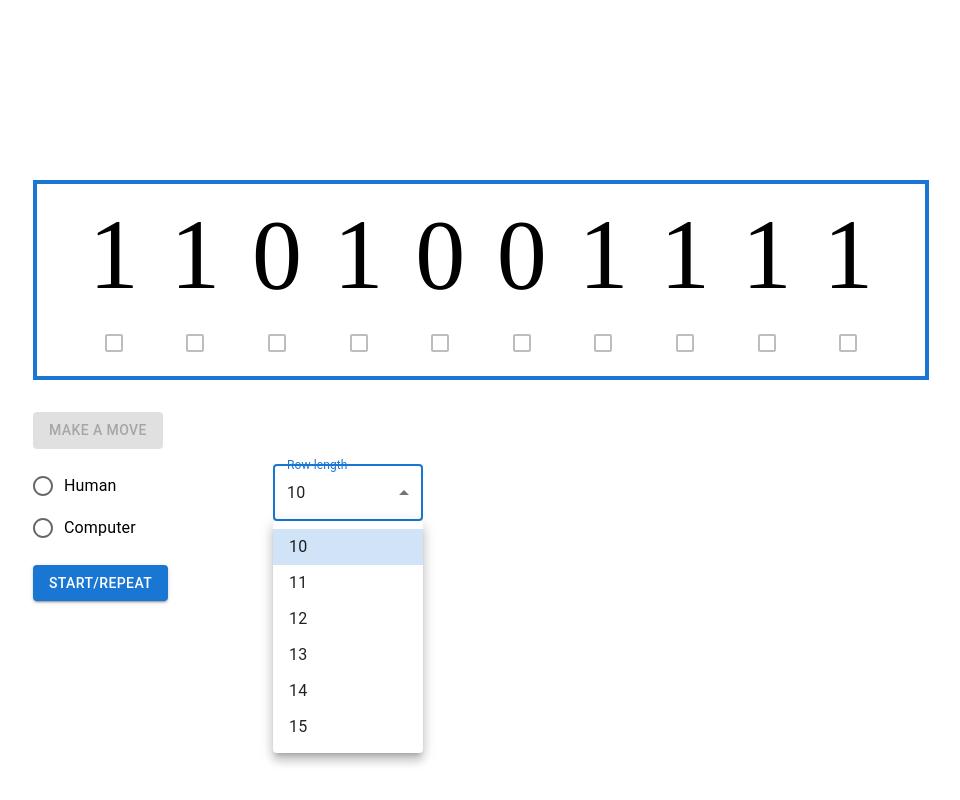
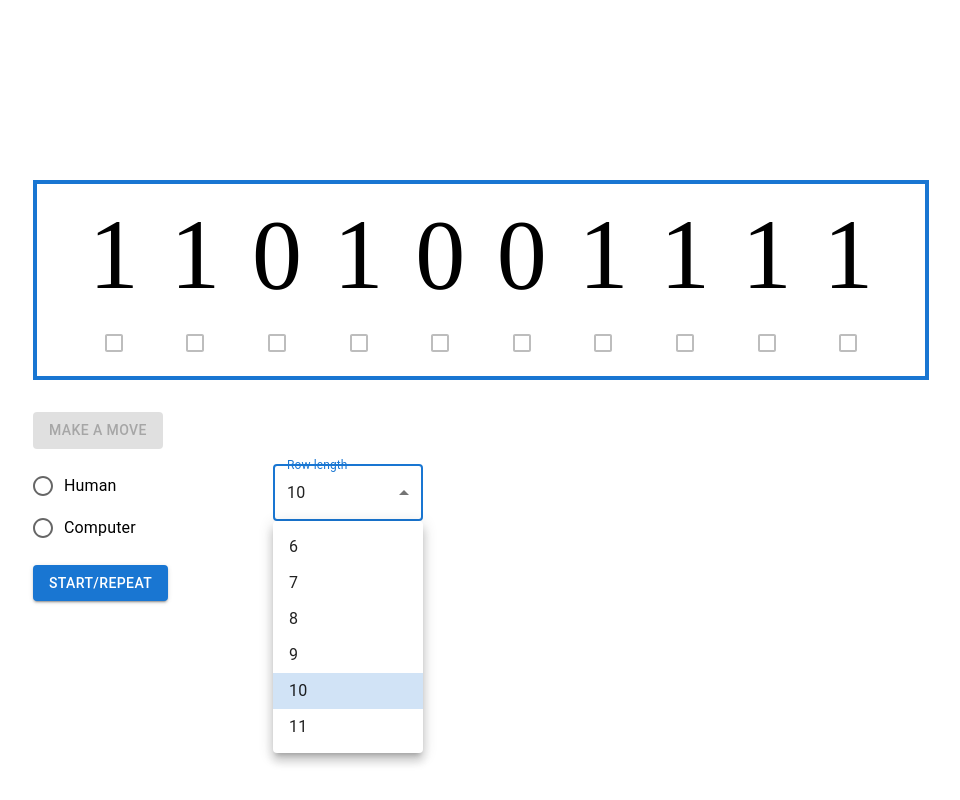
Before and after one commit to IlyashenkoA/minimax-react, a React (Vite) app: page / in a window 1280 px wide. Both pictures are taken after a click on the element "10". Shown: the whole page, without its empty margins (159-1119 px from the left). Built offline with nearby package versions, Linux system fonts and the light colour scheme.

Commit message:
add alpha beta pruning, fix minimax logic, change possible row length

```diff
--- a/src/App.tsx
+++ b/src/App.tsx
@@ -90,6 +90,8 @@ const App: React.FC = () => {
       setAlertData({ severity: 'success', title: 'Winner:', message: getWinner(row, whoStart) });
       setShowAlert(true);
       setMoveButtonStatus(true);
+      setStartStatus(false);
+      setResetCheckbox(true);
 
       return;
     }
@@ -108,6 +110,8 @@ const App: React.FC = () => {
       setAlertData({ severity: 'success', title: 'Winner:', message: getWinner(row, whoStart) });
       setShowAlert(true);
       setMoveButtonStatus(true);
+      setStartStatus(false);
+      setResetCheckbox(true);
     }
   };
 
@@ -227,12 +231,12 @@ const App: React.FC = () => {
                     onChange={handleRowLength}
                     disabled={startStatus}
                   >
+                    <MenuItem value={6}>6</MenuItem>
+                    <MenuItem value={7}>7</MenuItem>
+                    <MenuItem value={8}>8</MenuItem>
+                    <MenuItem value={9}>9</MenuItem>
                     <MenuItem value={10}>10</MenuItem>
                     <MenuItem value={11}>11</MenuItem>
-                    <MenuItem value={12}>12</MenuItem>
-                    <MenuItem value={13}>13</MenuItem>
-                    <MenuItem value={14}>14</MenuItem>
-                    <MenuItem value={15}>15</MenuItem>
                   </Select>
                 </FormControl>
               </Grid>
--- a/src/minimax/minimax.ts
+++ b/src/minimax/minimax.ts
@@ -49,7 +49,7 @@ const getBestMove = (row: string[]) => {
 			row[i - 1] = '1';
 			row.splice(i, 1);
 
-			const moveValue = minimax(row, 0, false);
+			const moveValue = minimax(row, 0, false, -Infinity, Infinity);
 
 			row = currentRow;
 
@@ -62,7 +62,7 @@ const getBestMove = (row: string[]) => {
 		row[i - 1] = '0';
 		row.splice(i, 1);
 
-		const moveValue = minimax(row, 0, false);
+		const moveValue = minimax(row, 0, false, -Infinity, Infinity);
 
 		row = currentRow;
 
@@ -138,7 +138,7 @@ export const getWinner = (row: string[], hasStarted: string) => {
 	return '';
 };
 
-const minimax = (row: string[], depth: number, isMax: boolean) => {
+const minimax = (row: string[], depth: number, isMax: boolean, alpha: number, beta: number) => {
 	let currentRow;
 	let score = evaluate(row, Players.COMPUTER);
 
@@ -165,17 +165,28 @@ const minimax = (row: string[], depth: number, isMax: boolean) => {
 				row[i - 1] = '1';
 				row.splice(i, 1);
 
-				best = Math.max(best, minimax(row, depth + 1, !isMax));
+				best = Math.max(best, minimax(row, depth + 1, !isMax, alpha, beta));
+				alpha = Math.max(alpha, best);
 
 				row = currentRow;
+
+				if (alpha > beta) {
+					return best;
+				}
 			} else {
 				currentRow = [...row];
 				row[i - 1] = '0';
 				row.splice(i, 1);
 
-				best = Math.max(best, minimax(row, depth + 1, !isMax));
+				best = Math.min(best, minimax(row, depth + 1, !isMax, alpha, beta));
+				alpha = Math.min(alpha, best);
 
 				row = currentRow;
+
+				if (beta < alpha) {
+					return best;
+				}
+
 			}
 		}
 
@@ -192,7 +203,7 @@ const minimax = (row: string[], depth: number, isMax: boolean) => {
 			row[i - 1] = '1';
 			row.splice(i, 1);
 
-			best = Math.max(best, minimax(row, depth + 1, !isMax));
+			best = Math.max(best, minimax(row, depth + 1, !isMax, alpha, beta));
 
 			row = currentRow;
 		} else {
@@ -200,7 +211,7 @@ const minimax = (row: string[], depth: number, isMax: boolean) => {
 			row[i - 1] = '0';
 			row.splice(i, 1);
 
-			best = Math.max(best, minimax(row, depth + 1, !isMax));
+			best = Math.min(best, minimax(row, depth + 1, !isMax, alpha, beta));
 
 			row = currentRow;
 		}
```
